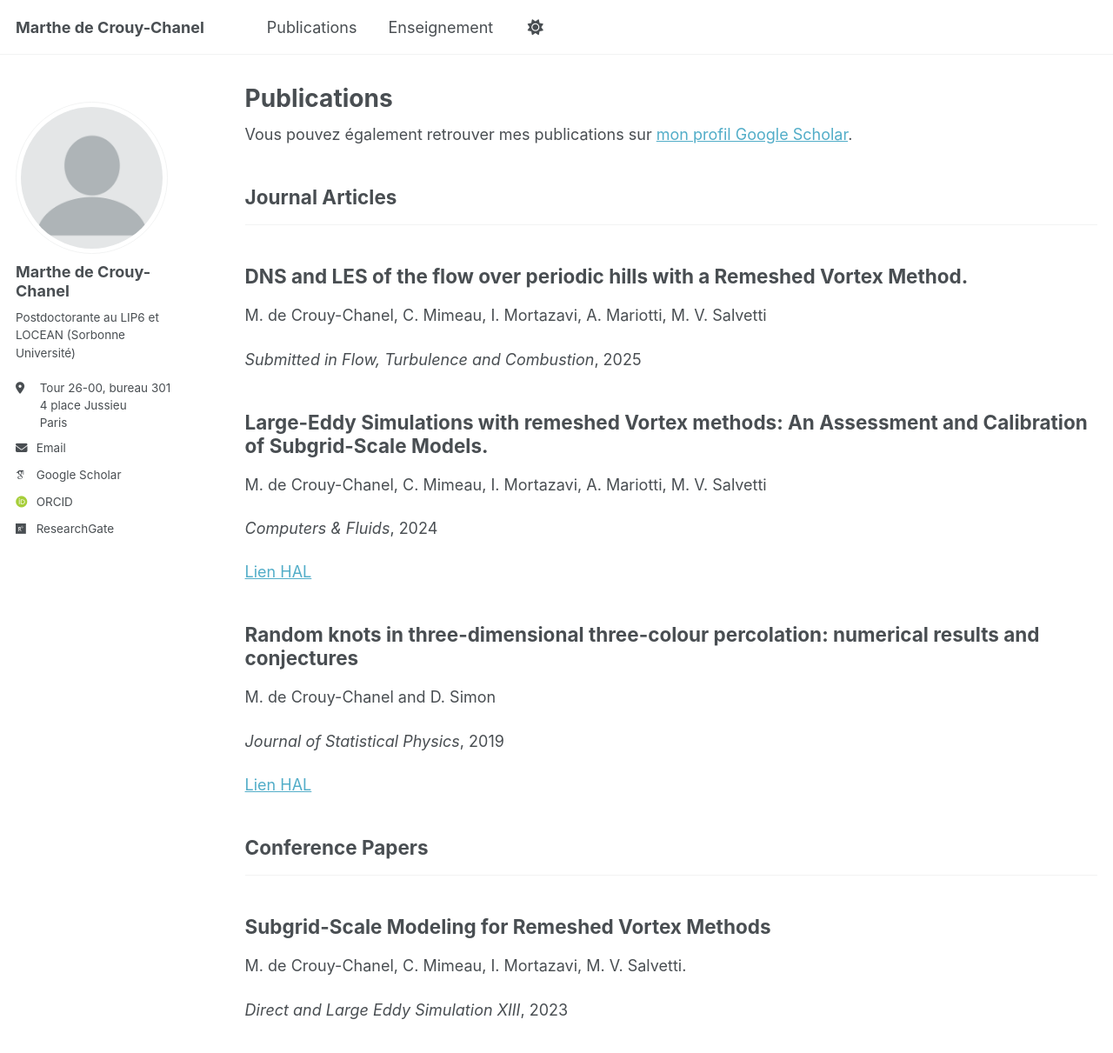
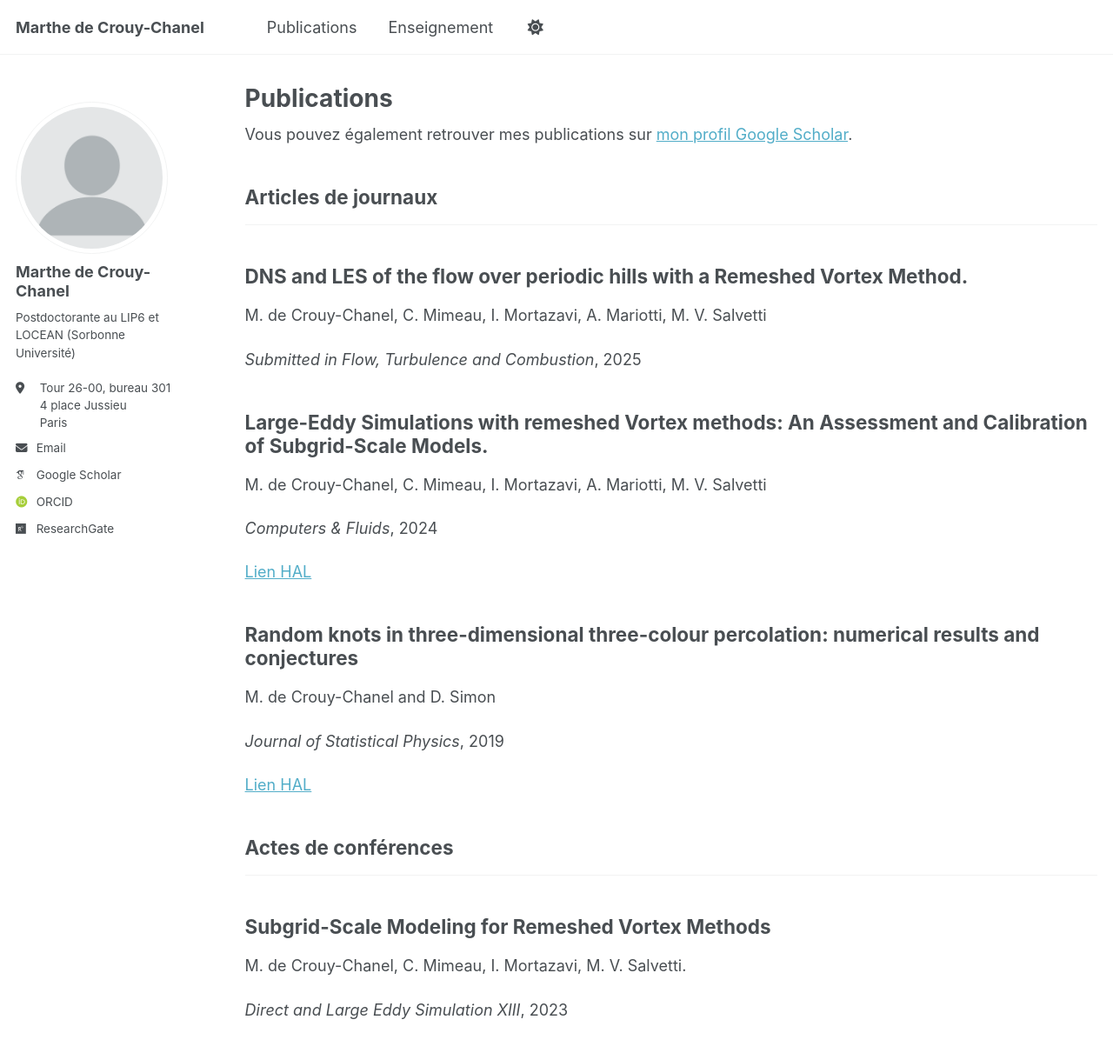
Before and after one commit to mdecrouy/mdecrouy.github.io, a Jekyll site: the page built from _pages/publications.html, in a window 1280 px wide and 1400 px high. Shown: the top 1211 px of the window at 87% size. Built offline with Jekyll 4.4.1, drawn with Linux system fonts in a browser that asks for light colours; some web fonts are replaced.

Commit message:
Update _config.yml

```diff
--- a/_config.yml
+++ b/_config.yml
@@ -86,9 +86,9 @@ publication_category:
   books:
     title: 'Books'
   manuscripts:
-    title: 'Journal Articles'
+    title: 'Articles de journaux'
   conferences:
-    title: 'Conference Papers'
+    title: 'Actes de conférences'
 
 # Site Settings
 teaser                   :  # filename of teaser fallback teaser image placed in /images/, .e.g. "500x300.png"
```
